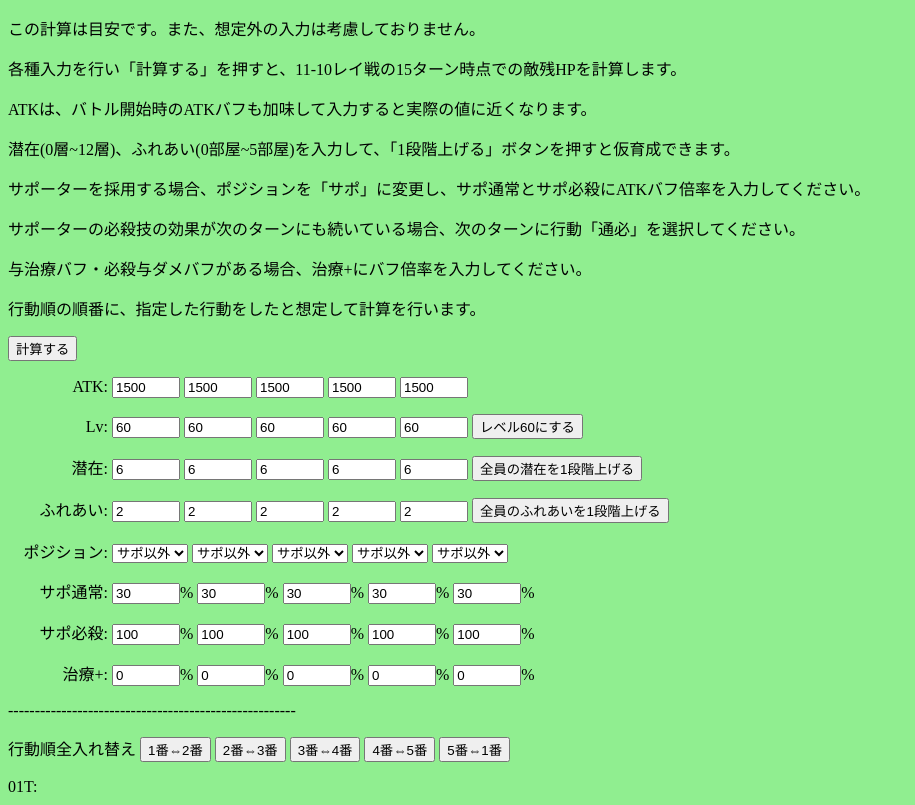
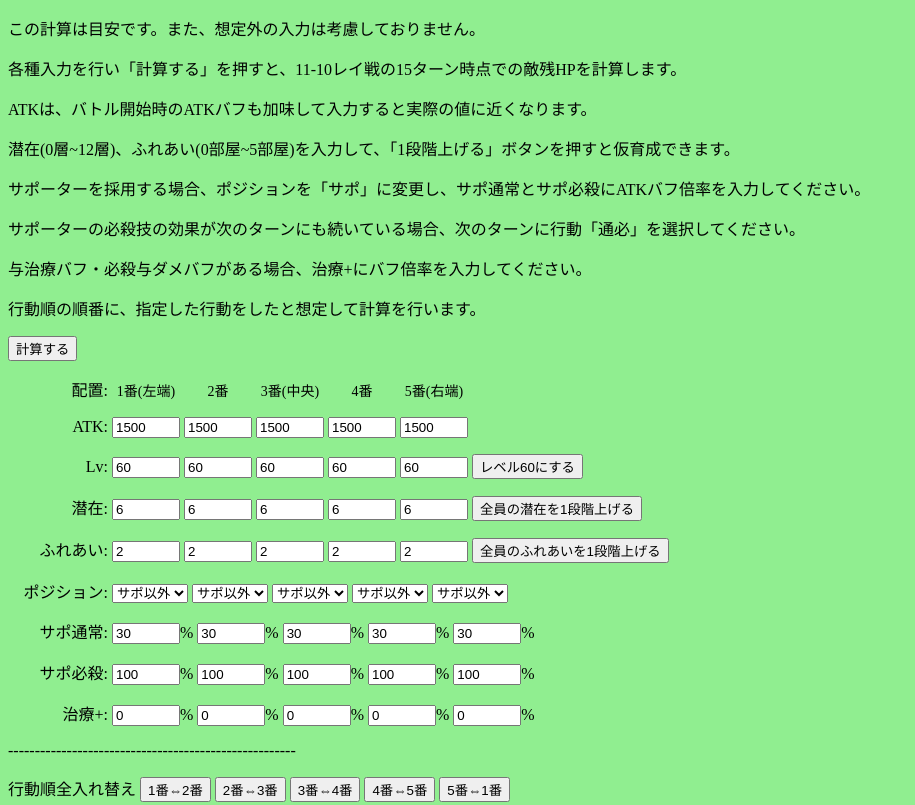
Before and after one commit to harud3/ReiCalc, a plain HTML site: page index.html in a window 1280 px wide. Shown: the top 805 px of the page, without its empty margins (0-915 px from the left). Drawn offline with Linux system fonts and the light colour scheme.

Commit message:
Add files via upload

```diff
--- a/index.css
+++ b/index.css
@@ -1,6 +1,17 @@
 body{
     background-color:lightgreen;
-  }
+}
+#tab{
+    text-align: right;
+    display: inline-block;
+    width: 100px;
+}
+#place{
+    font-size: 14px;
+    text-align: center;
+    display: inline-block;
+    width: 68px;
+}
 #キャラ1{
     width: 60px;
 }
@@ -106,8 +117,3 @@ body{
 #与治療plus5{
     width: 60px;
 }
-#tab{
-    text-align: right;
-    display: inline-block;
-    width: 100px;
-}
--- a/index.html
+++ b/index.html
@@ -284,6 +284,14 @@
     <p display:flex;>
       <!--ステータス等入力欄-->
       <p>
+        <p>
+          <span id="tab">配置:</span>
+          <span id="place">1番(左端)</span>
+          <span id="place">2番</span>
+          <span id="place">3番(中央)</span>
+          <span id="place">4番</span>
+          <span id="place">5番(右端)</span>
+        </p>
         <p>
           <span id="tab">ATK:</span>
           <input type="number" name="キャラ1" id="キャラ1" value="1500"/>
```
